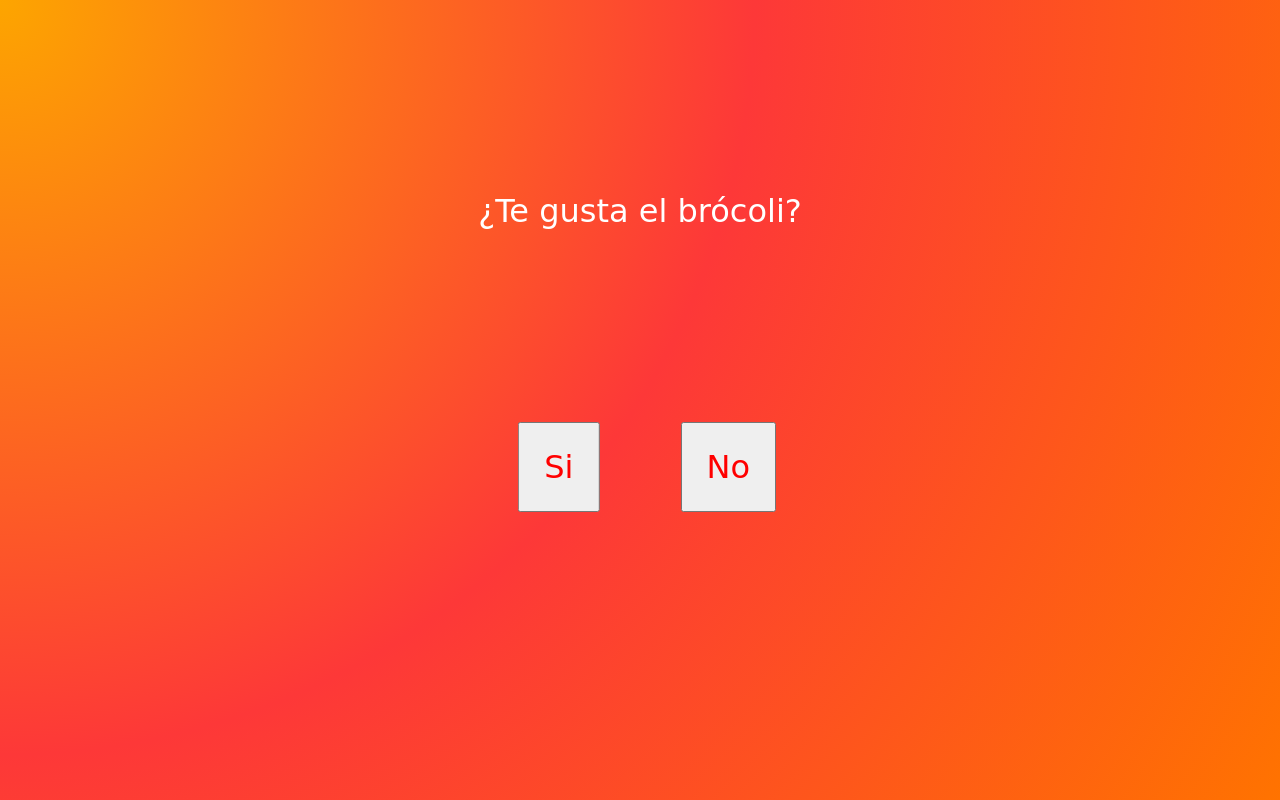
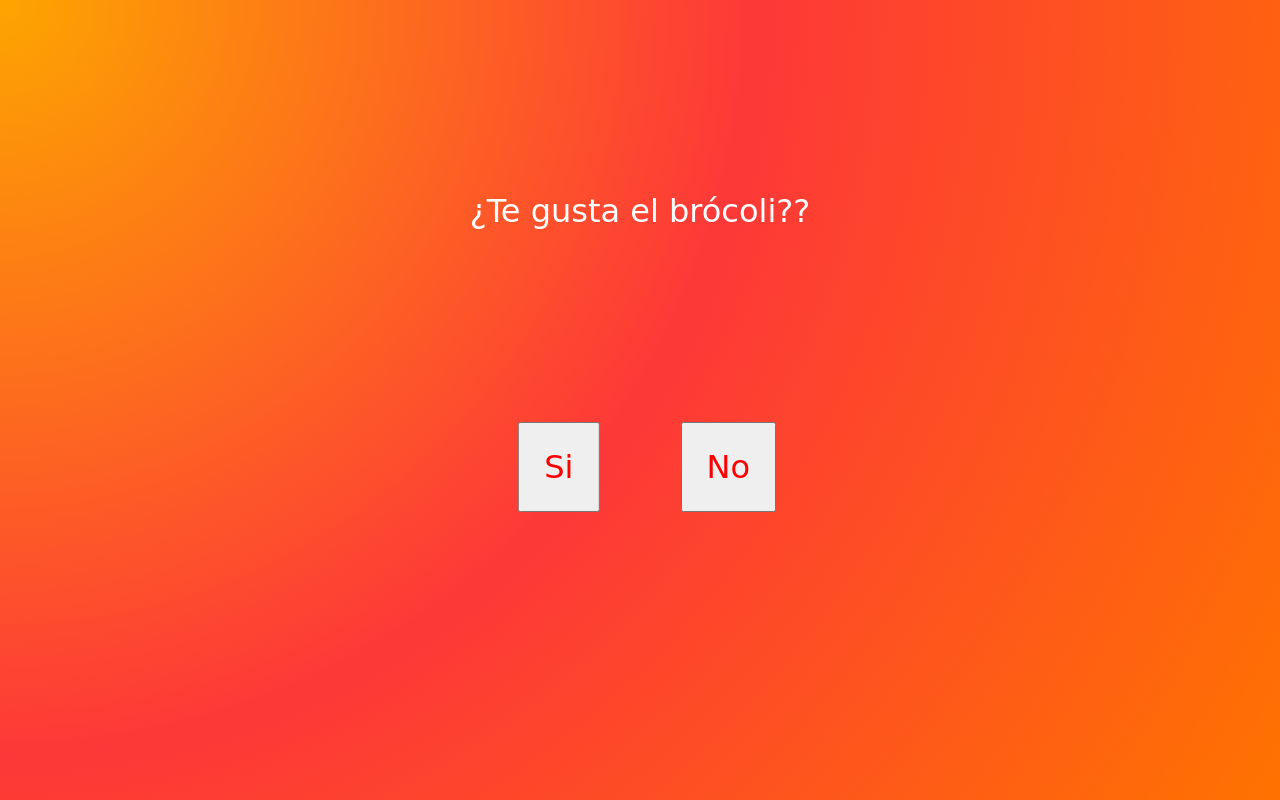
Before and after one commit to CazadorespecialANBU/Responde, a plain HTML site: page index.html in a window 1280 px wide. Drawn offline with Linux system fonts and the light colour scheme; a web font is replaced by a local one.

Commit message:
Update index.html

```diff
--- a/index.html
+++ b/index.html
@@ -14,7 +14,7 @@
 
     <div class="contenedor">
 
-        <p>¿Te gusta el brócoli?</p>
+        <p>¿Te gusta el brócoli??</p>
         <button id="yesBtn"><a>Si</a></button>
         <button id="noBtn">No</button>
     </div>
```
